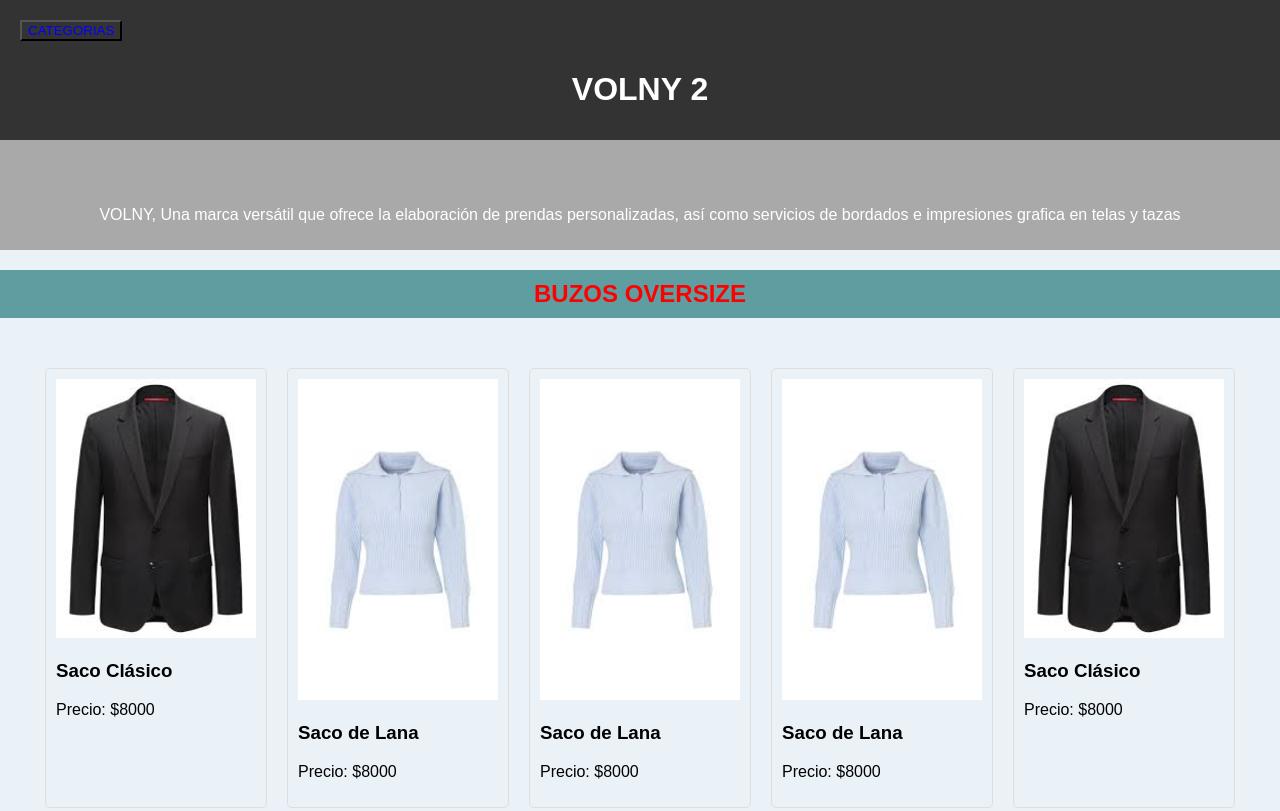
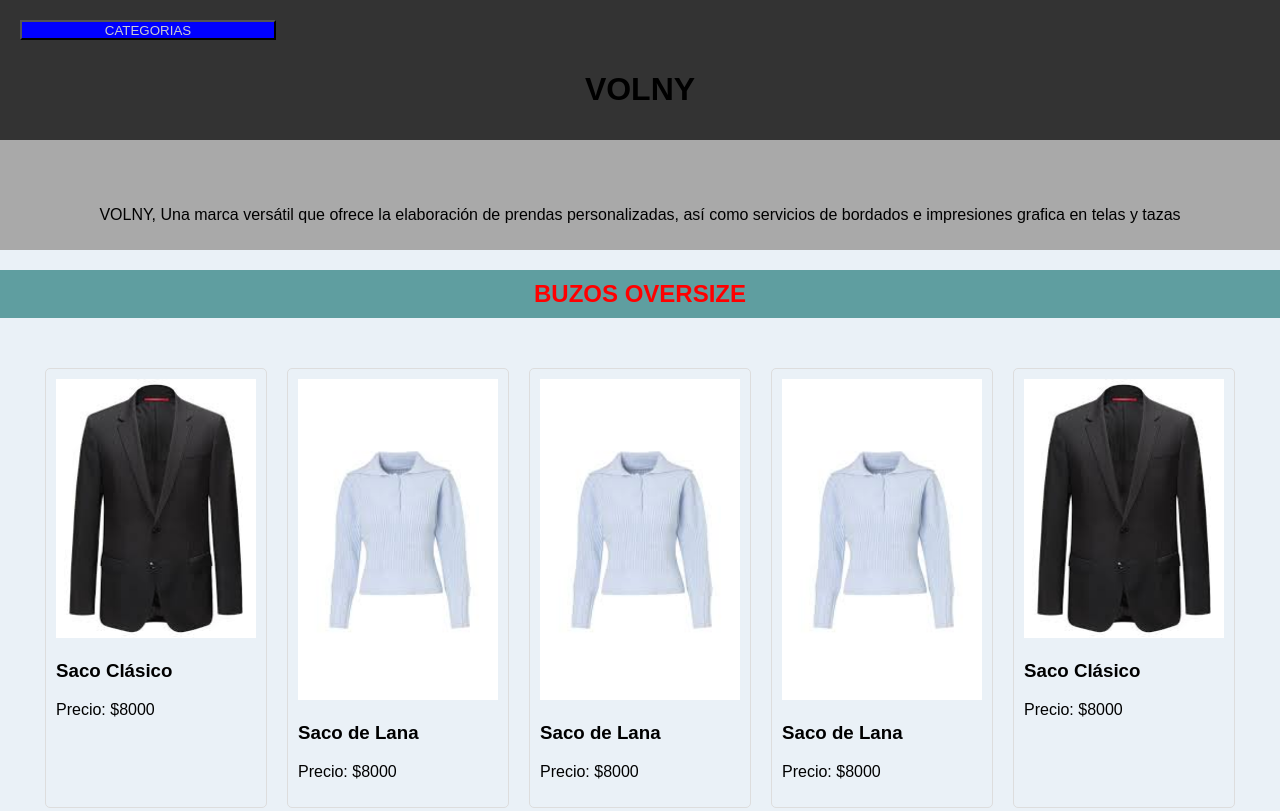
Before and after one commit to tempssll/Pagina-VOLNY, a plain HTML site: page index.html in a window 1280 px wide. Shown: the top 811 px of the page. Drawn offline with Linux system fonts and the light colour scheme.

Commit message:
first commit

```diff
--- a/index.html
+++ b/index.html
@@ -8,11 +8,11 @@
   </head>
   <body>
     <header>
-      <h1>VOLNY 2</h1>
+      <h1 class="nombre">VOLNY</h1>
     </header>
 
     <header class="volny">
-      <p>
+      <p class="nombre">
         VOLNY, Una marca versátil que ofrece la elaboración de prendas
         personalizadas, así como servicios de bordados e impresiones grafica en
         telas y tazas
--- a/styles.css
+++ b/styles.css
@@ -135,6 +135,11 @@ section {
   margin-bottom: 10px;
 }
 
+/* boton categorias */
+.categorias {
+  color: #ddd;
+}
+
 /* Estilo para los botones de categorías */
 .sidebar button {
   display: block;
@@ -150,10 +155,6 @@ section {
   width: 0;
   overflow: hidden;
   transition: width 0.3s ease-out;
-  -webkit-transition: width 0.3s ease-out;
-  -moz-transition: width 0.3s ease-out;
-  -ms-transition: width 0.3s ease-out;
-  -o-transition: width 0.3s ease-out;
 }
 
 /* Agrega este estilo para mostrar la barra lateral cuando tenga contenido */
@@ -194,8 +195,14 @@ header {
 }
 
 .categorias {
-  color: blue;
-  background-color: #333;
+  color: #ccc;
+  background-color: blue;
+  height: 20px;
+  width: 20%;
+}
+
+.nombre {
+  color: black;
 }
 
 /* Resto de tus estilos CSS... */
```
